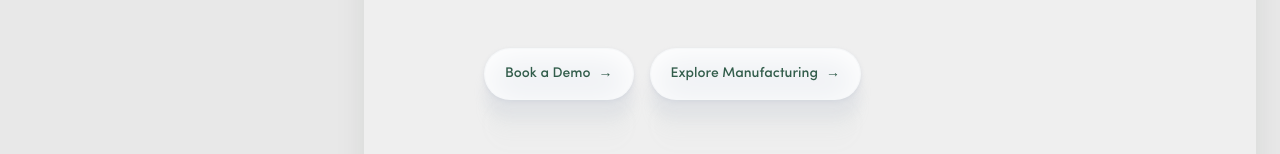
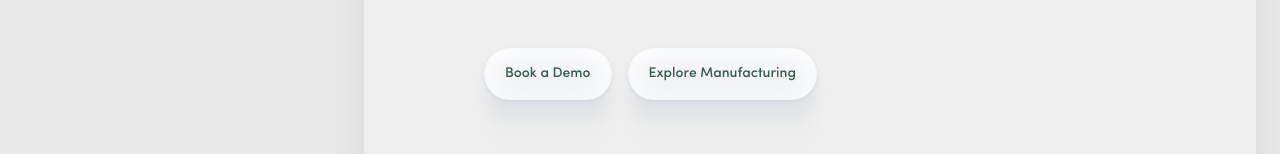
Before and after one commit to ankurchauhanOK/ak-precision-components, a Next.js app: page / in a window 1280 px wide. Shown: the part 441-595 px from the top of the page. Built offline with nearby package versions, Linux system fonts and the light colour scheme.

Commit message:
Remove arrows from hero CTA buttons

```diff
--- a/src/components/home/HeroSection.tsx
+++ b/src/components/home/HeroSection.tsx
@@ -59,10 +59,10 @@ export default function HeroSection() {
             transition={{ duration: 0.5, delay: 0.3 }}
             className="mt-10 flex flex-col sm:flex-row items-start gap-3 md:gap-4"
           >
-            <Button href={hero.ctaHref} variant="secondary" arrow>
+            <Button href={hero.ctaHref} variant="secondary">
               {hero.cta}
             </Button>
-            <Button href={hero.ctaSecondaryHref} variant="outline" arrow>
+            <Button href={hero.ctaSecondaryHref} variant="outline">
               {hero.ctaSecondary}
             </Button>
           </motion.div>
```
